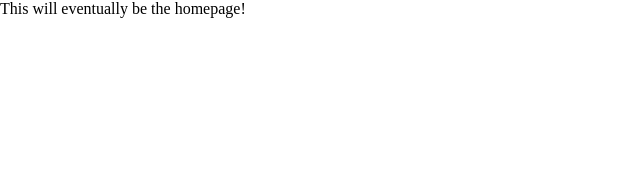
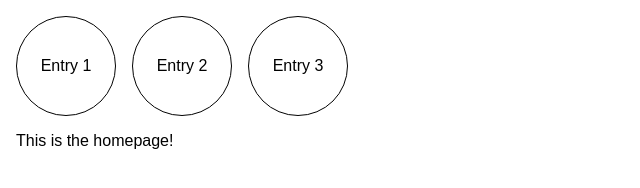
Before and after one commit to jackrieger/harmonic-collection, a plain HTML site: page index.html in a window 1280 px wide. Shown: the whole page, without its empty margins (0-640 px from the left). Drawn offline with Linux system fonts and the light colour scheme.

Commit message:
Working homepage

```diff
--- a/index.html
+++ b/index.html
@@ -3,11 +3,18 @@
   <head>
     <title>Home</title>
     <link rel="stylesheet" href="style/reset.css">
+    <link rel="stylesheet" href="style/components/nav.css">
+    <link rel="stylesheet" href="style/pages/base.css">
   </head>
+  <body class="homepage">
+    <nav class="nav">
+      <a class="nav__link" href="/entry-1">Entry 1</a>
+      <a class="nav__link" href="/entry-2">Entry 2</a>
+      <a class="nav__link" href="/entry-3">Entry 3</a>
+    </nav>
 
-  <body>
     <p>
-      This will eventually be the homepage!
+      This is the homepage!
     </p>
   </body>
 </html>
--- /dev/null
+++ b/style/components/nav.css
@@ -0,0 +1,16 @@
+.nav {
+  display: flex;
+  margin-bottom: 1rem;
+  width: 100%;
+}
+
+.nav__link {
+  align-items: center;
+  border-radius: 50%;
+  border: 1px solid currentcolor;
+  display: flex;
+  height: 100px;
+  justify-content: center;
+  margin-right: 1rem;
+  width: 100px;
+}
--- /dev/null
+++ b/style/pages/base.css
@@ -0,0 +1,4 @@
+body {
+  font-family: Arial, sans-serif;
+  padding: 1rem;
+}
```
Also changed, not shown: entry-1/index.html (+0 -3 lines), entry-2/index.html (+2 -3 lines), entry-3/index.html (+2 -1 lines), 2 other files.
